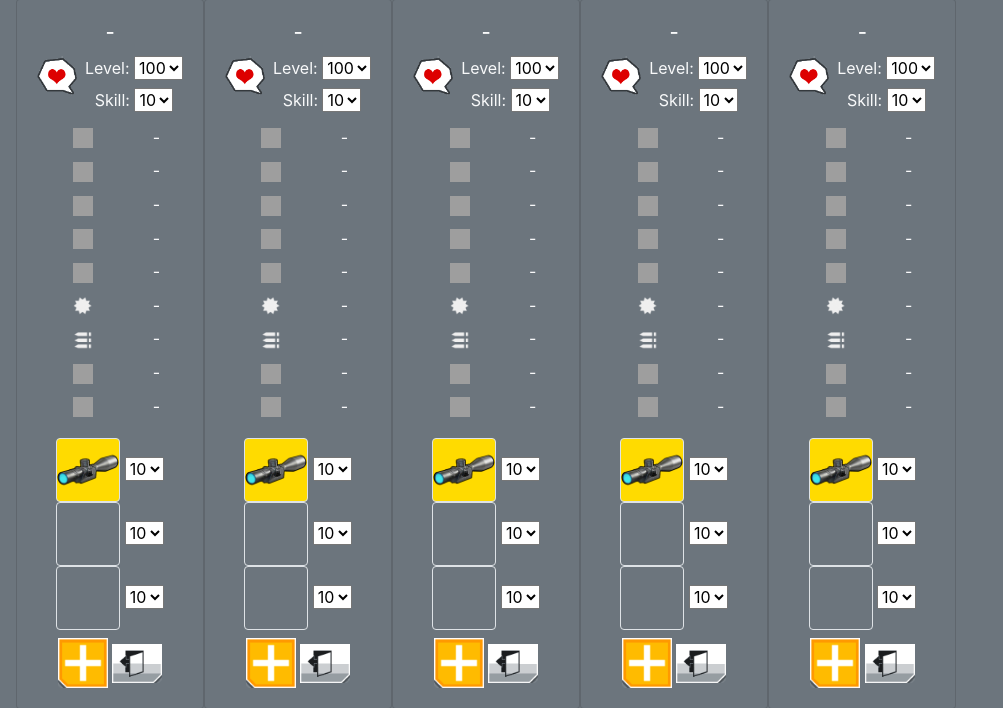
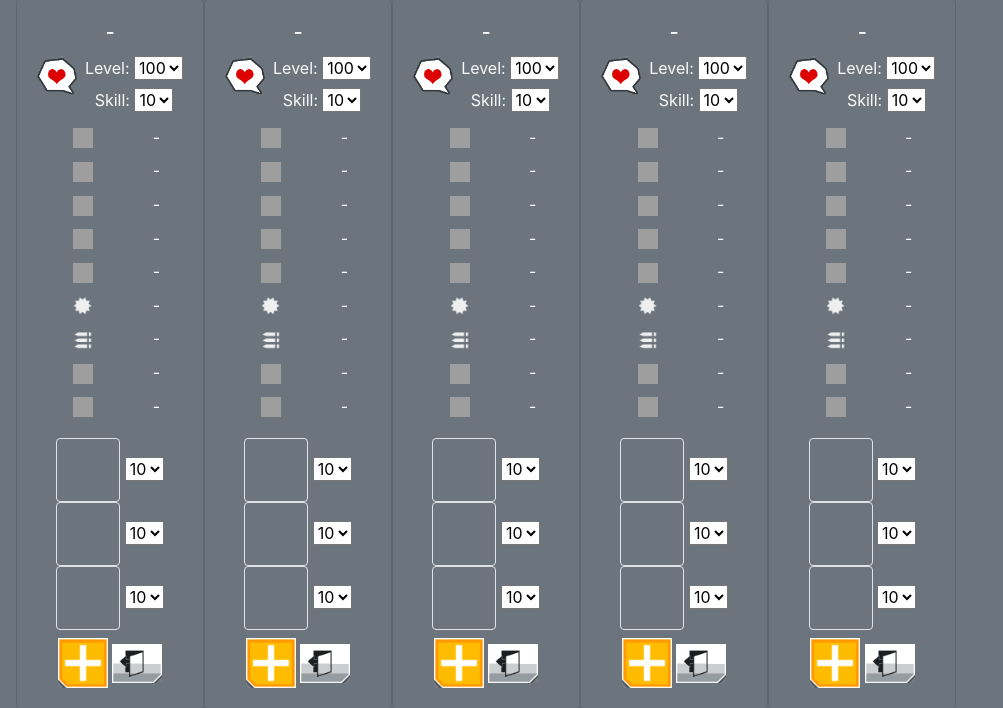
Before and after one commit to creshal/brainlets-sim, a Django app: template templates/girlsfrontline/sim.html in a window 1280 px wide. Shown: the part 748-1456 px from the top of the page, without its empty margins (0-1003 px from the left). Run offline with Django 3.2, Linux system fonts and the light colour scheme; the template is opened without the code that fills it, so the values that code supplies are empty; some libraries are stand-ins or nearby versions; grey boxes are pictures that could not be loaded.

Commit message:
Remove scope in equip1 slot of all dolls

```diff
--- a/templates/girlsfrontline/sim.html
+++ b/templates/girlsfrontline/sim.html
@@ -668,7 +668,7 @@
             <td class="align-middle"><span>-</span></td>
           </tr>
         </table>
-        <a href="#"><img src="{% static 'girlsfrontline/scope.png' %}" class="equip1 img-fluid rounded border stars5"></img></a>
+        <a href="#"><img src="{% static 'girlsfrontline/sim/placeholder.png' %}" class="equip1 img-fluid rounded border"></img></a>
         <select class="equip1-level-select">
           <option>10</option>
           <option>9</option>
@@ -790,7 +790,7 @@
             <td class="align-middle"><span>-</span></td>
           </tr>
         </table>
-        <a href="#"><img src="{% static 'girlsfrontline/scope.png' %}" class="equip1 img-fluid rounded border stars5"></img></a>
+        <a href="#"><img src="{% static 'girlsfrontline/sim/placeholder.png' %}" class="equip1 img-fluid rounded border"></img></a>
         <select class="equip1-level-select">
           <option>10</option>
           <option>9</option>
@@ -912,7 +912,7 @@
             <td class="align-middle"><span>-</span></td>
           </tr>
         </table>
-        <a href="#"><img src="{% static 'girlsfrontline/scope.png' %}" class="equip1 img-fluid rounded border stars5"></img></a>
+        <a href="#"><img src="{% static 'girlsfrontline/sim/placeholder.png' %}" class="equip1 img-fluid rounded border"></img></a>
         <select class="equip1-level-select">
           <option>10</option>
           <option>9</option>
@@ -1034,7 +1034,7 @@
             <td class="align-middle"><span>-</span></td>
           </tr>
         </table>
-        <a href="#"><img src="{% static 'girlsfrontline/scope.png' %}" class="equip1 img-fluid rounded border stars5"></img></a>
+        <a href="#"><img src="{% static 'girlsfrontline/sim/placeholder.png' %}" class="equip1 img-fluid rounded border"></img></a>
         <select class="equip1-level-select">
           <option>10</option>
           <option>9</option>
@@ -1156,7 +1156,7 @@
             <td class="align-middle"><span>-</span></td>
           </tr>
         </table>
-        <a href="#"><img src="{% static 'girlsfrontline/scope.png' %}" class="equip1 img-fluid rounded border stars5"></img></a>
+        <a href="#"><img src="{% static 'girlsfrontline/sim/placeholder.png' %}" class="equip1 img-fluid rounded border"></img></a>
         <select class="equip1-level-select">
           <option>10</option>
           <option>9</option>
```
